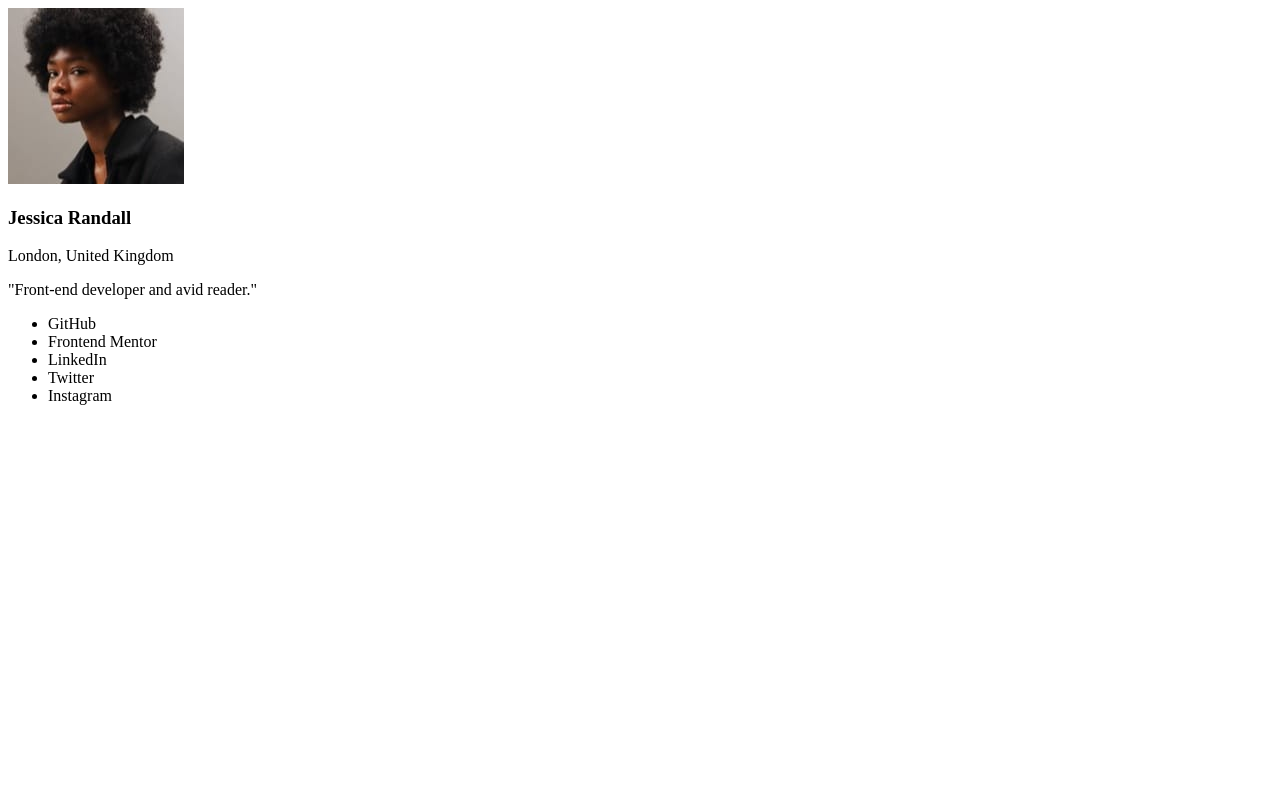
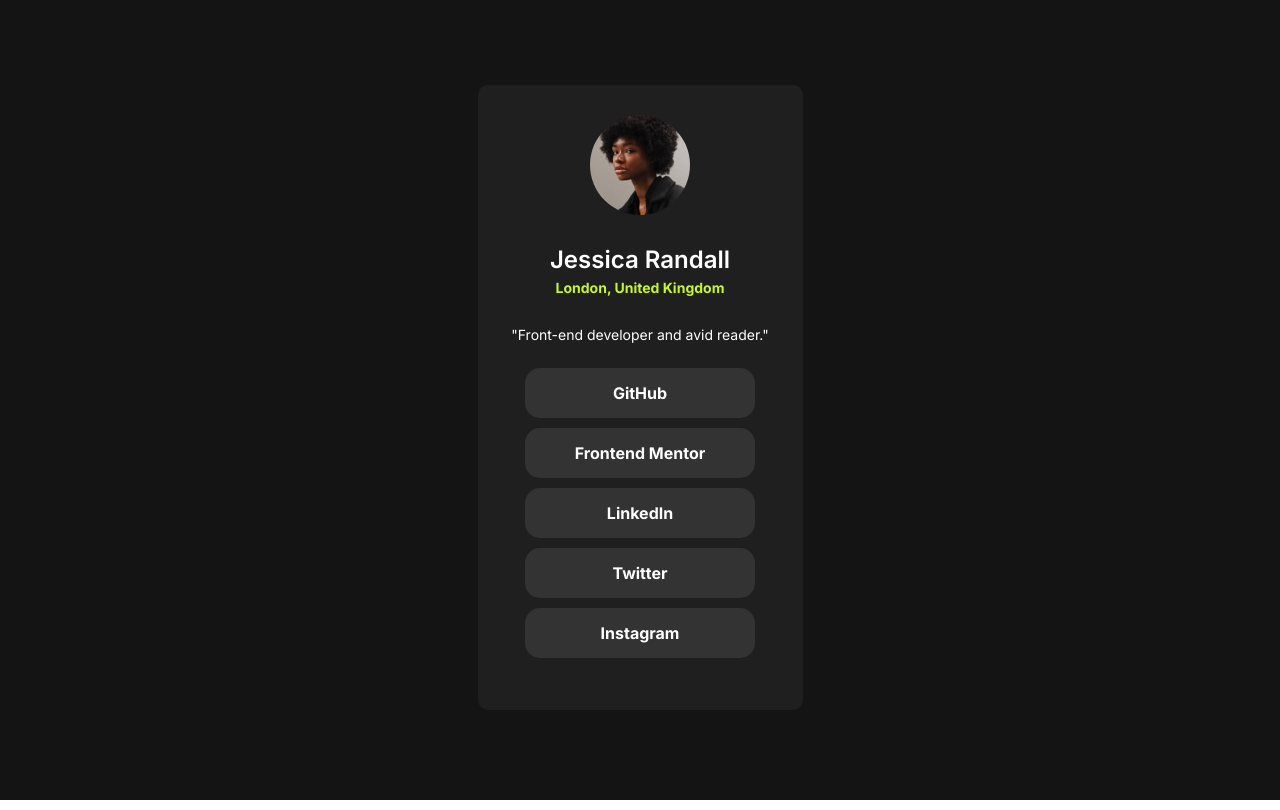
Before and after one commit to The-Shade/Social-Links-Profile, a plain HTML site: page index.html in a window 1280 px wide. Drawn offline with Linux system fonts and the light colour scheme.

Commit message:
initial css completion commit

```diff
--- a/index.html
+++ b/index.html
@@ -8,6 +8,8 @@
 
   <title>Frontend Mentor | Social links profile</title>
 
+  <link rel="stylesheet" href="style.css">
+
   <link rel="preconnect" href="https://fonts.googleapis.com">
   <link rel="preconnect" href="https://fonts.gstatic.com" crossorigin>
   <link href="https://fonts.googleapis.com/css2?family=Inter:wght@100..900&display=swap" rel="stylesheet">
@@ -17,7 +19,7 @@
     <div id="card">
       <img src="assets/images/avatar-jessica.jpeg" alt="profile-pic">
 
-      <h3 id="profile-name">Jessica Randall</h3>
+      <h2 id="profile-name">Jessica Randall</h2>
       <p id="address-tag">London, United Kingdom</p>
 
       <p id="quote">"Front-end developer and avid reader."</p>
--- /dev/null
+++ b/style.css
@@ -0,0 +1,74 @@
+* {
+    padding: 0;
+    margin: 0 0 5px;
+    font-family: Inter, sans-serif;
+    font-weight: 400;
+    color: hsl(0, 0%, 100%);
+}
+
+p {
+    font-size: 14px;
+}
+
+#container {
+    background-color: hsl(0, 0%, 8%);
+    width: 100vw;
+    height: 100vh;
+    display: flex;
+    align-items: center;
+    justify-content: center;
+}
+
+#card {
+    background-color: hsl(0, 0%, 12%);
+    border-radius: 10px;
+    box-sizing: border-box;
+    height: 625px;
+    width: 325px;
+    padding: 30px;
+    display: flex;
+    flex-direction: column;
+    align-items: center;
+}
+
+img {
+    width: 100px;
+    border-radius: 50%;
+    margin-bottom: 30px;
+}
+
+h2 {
+    font-weight: 600;
+}
+
+#address-tag {
+    color: hsl(75, 94%, 57%);
+    margin-bottom: 30px;
+    font-weight: 700;
+}
+
+#quote {
+    margin-bottom: 25px;
+}
+
+#links {
+    list-style: none;
+}
+
+.link {
+    width: 230px;
+    height: 50px;
+    font-weight: 700;
+    background-color: hsl(0, 0%, 20%);
+    display: flex;
+    margin-bottom: 10px;
+    justify-content: center;
+    align-items: center;
+    border-radius: 15px;
+}
+
+.link:hover {
+    cursor: pointer;
+    background-color: hsl(75, 94%, 57%);
+    color: hsl(0, 0%, 8%);
+}
```
